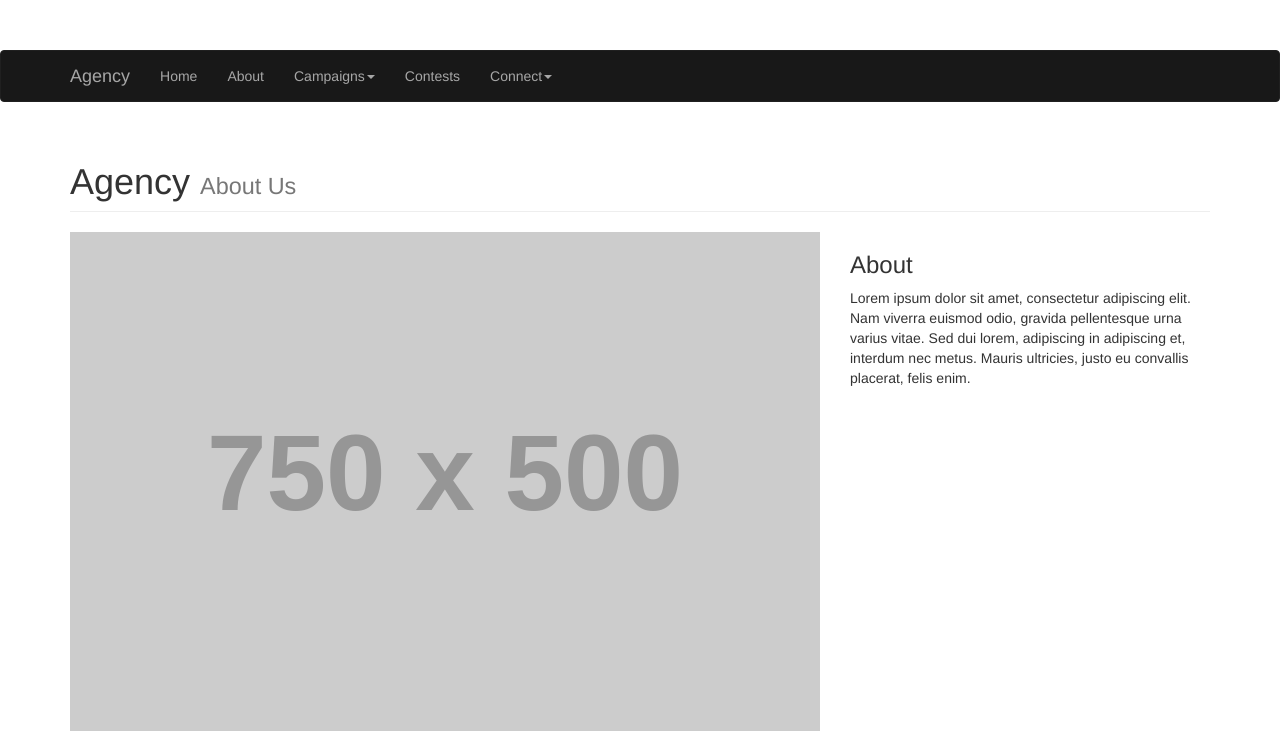
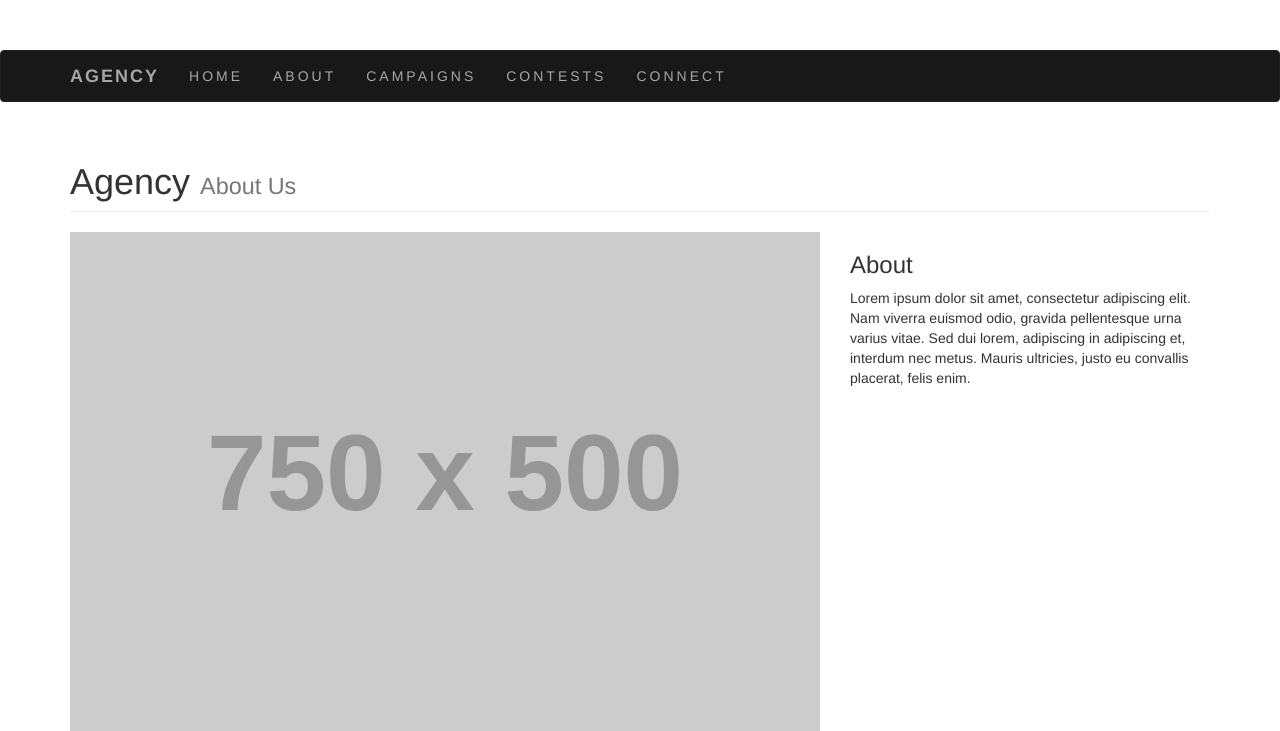
Before and after one commit to vtsyms/CS399Agency, a Django app: page /about in a window 1280 px wide. Shown: the top 731 px of the page. Run offline with Django 3.2, Linux system fonts and the light colour scheme; grey boxes labelled with a size stand in for pictures from a placeholder-image service; some libraries are stand-ins or nearby versions.

Commit message:
Navbar Updated - dropdowns removed

```diff
--- a/CS399Agency/static/css/custom.css
+++ b/CS399Agency/static/css/custom.css
@@ -74,6 +74,19 @@ header.carousel .fill {
     }
 }
 
+.navbar-brand {
+    text-transform: uppercase;
+    font-weight: 900;
+    letter-spacing: 2px;
+}
+
+.navbar-nav {
+    text-transform: uppercase;
+    font-weight: 400;
+    letter-spacing: 3px;
+}
+
+
 footer {
     margin: 50px 0;
 }
--- a/CS399Agency/templates/base.html
+++ b/CS399Agency/templates/base.html
@@ -40,33 +40,15 @@
  						<li>
 							<a href="\about">About</a>
 						</li>
-                        <li class="dropdown">
-                            <a href="\campaigns" class="dropdown-toggle" data-toggle="dropdown" role="button" aria-expanded="false">Campaigns<span class="caret"></span></a>
-                            <ul class="dropdown-menu" role="menu">
-                                <li><a href="\campaigns">All Campaigns</a></li>
-                                <li class="divider"></li>
-                                <li><a href="\campone">Campaign 1</a></li>
-                                <li class="divider"></li>
-                                <li><a href="\camptwo">Campaign 2</a></li>
-                                <li class="divider"></li>
-                                <li><a href="\campthree">Campaign 3</a></li>
-                            </ul>
-                        </li>
+                        <li>
+							<a href="\campaigns">Campaigns</a>
+						</li>
                         <li>
 							<a href="\contests">Contests</a>
 						</li>
-                        <li class="dropdown">
-                            <a href="\connect" class="dropdown-toggle" data-toggle="dropdown" role="button" aria-expanded="false">Connect<span class="caret"></span></a>
-                            <ul class="dropdown-menu" role="menu">
-                                <li><a href="\connect">Connect</a></li>
-                                <li class="divider"></li>
-                                <li><a href="\signup">Email Sign Up</a></li>
-                                <li class="divider"></li>
-                                <li><a href="\friend">Refer A Friend</a></li>
-                                <li class="divider"></li>
-                                <li><a href="\contact">Contact Us</a></li>
-                            </ul>
-                        </li>
+                        <li>
+							<a href="\connect">Connect</a>
+						</li>
                     </ul>
 				</div>
 				<!-- /.navbar-collapse -->
```
